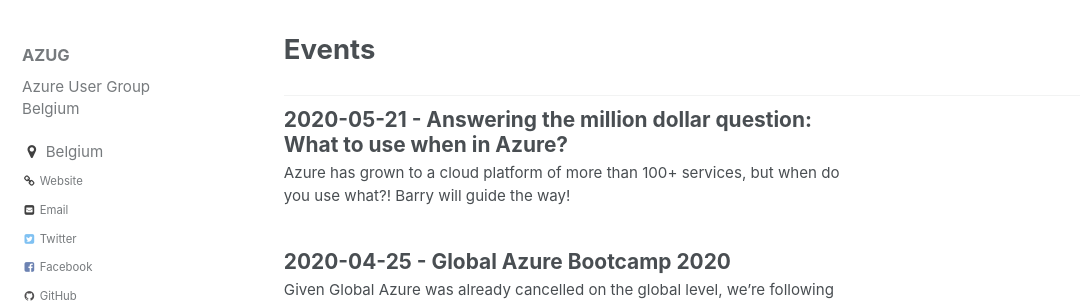
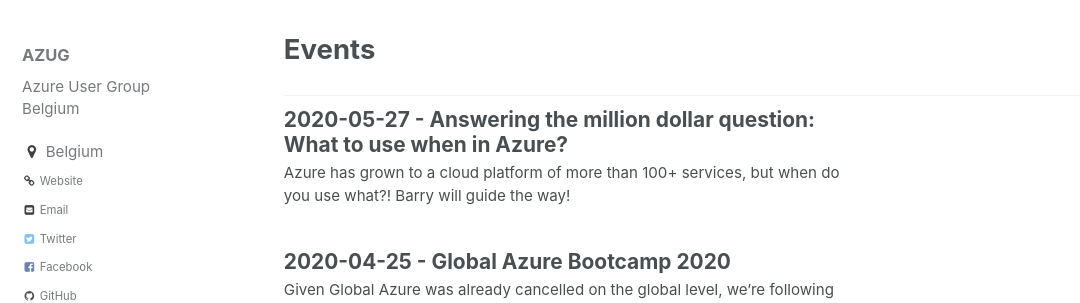
Before and after one commit to AzugBe/azugbe.github.io, a Jekyll site: the page built from _pages/events.html, in a window 1280 px wide and 900 px high. Shown: the part 173-476 px from the top of the window, without its empty margins (0-1080 px from the left). Built offline with Jekyll 4.4.1, drawn with Linux system fonts in a browser that asks for light colours; comment, search, counter and statistics services are not loaded.

Commit message:
21 -> 27

```diff
--- a/_posts/events/2020-05-21---answering-the-million-dollar-question-what-to-use-when-in-azure.md
+++ b/_posts/events/2020-05-27---answering-the-million-dollar-question-what-to-use-when-in-azure.md
@@ -1,7 +1,7 @@
 ---
 layout: single
-title: "2020-05-21 - Answering the million dollar question: What to use when in Azure?"
-date: 2020-05-21 17:00:00 +0000
+title: "2020-05-27 - Answering the million dollar question: What to use when in Azure?"
+date: 2020-05-27 17:00:00 +0000
 comments: true
 published: true
 categories: ["events"]
@@ -23,7 +23,7 @@ In short, this session answers the question that everybody wants an answer to: W
 
 ## Practical details
 
-**Event date:** May 21, 2020 - you are welcome to [<img src="/assets/media/icon-slack.png" width="16" height="16" /> hang out in our Slack team](https://join.slack.com/t/azugbe/shared_invite/MjE4MzI5NDM3OTM5LTE1MDExNDgyMzUtMzgwNjM2YmU0Zg) or on the YouTube Live chat from 16:30, sessions start at 17:00
+**Event date:** May 27, 2020 - you are welcome to [<img src="/assets/media/icon-slack.png" width="16" height="16" /> hang out in our Slack team](https://join.slack.com/t/azugbe/shared_invite/MjE4MzI5NDM3OTM5LTE1MDExNDgyMzUtMzgwNjM2YmU0Zg) or on the YouTube Live chat from 16:30, sessions start at 17:00
 
 **Event location:**<br />
 Online at [www.azug.be/live](https://www.azug.be/live), details will be e-mailed closer to the event.
```
Also changed, not shown: index.md (+2 -2 lines).
